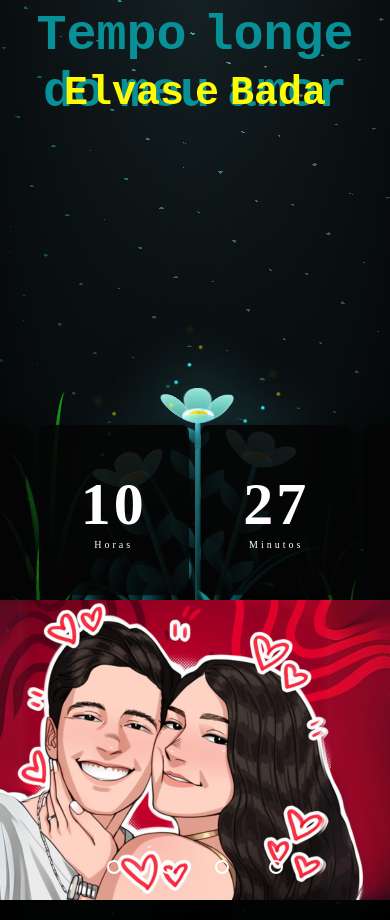
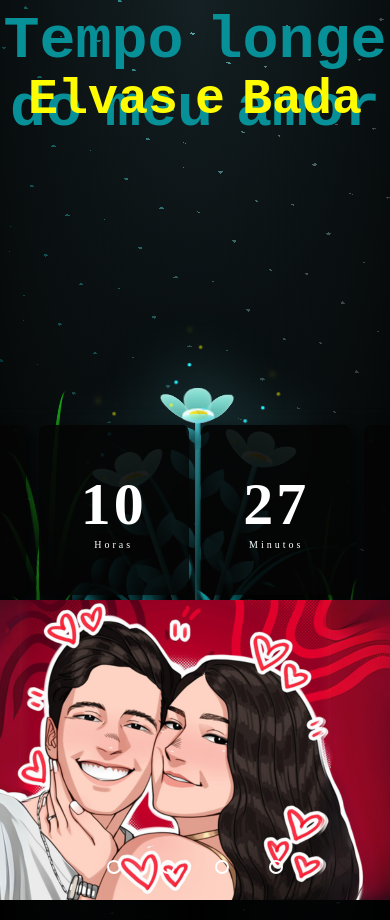
Before and after one commit to JoaoGElvas/flowerscountdown, a plain HTML site: page index.html in a window 390 px wide. Shown: the top 920 px of the page. Drawn offline with Linux system fonts and the light colour scheme.

Commit message:
[add] response

```diff
--- a/assets/style/main.css
+++ b/assets/style/main.css
@@ -44,6 +44,32 @@ body {
   color: #fffb00;
   font-size: 40px;
   z-index: 1;
+}
+
+@media (max-width: 480px) {
+  .tituloContador{
+    font-family: 'Courier New', Courier, monospace;
+    word-spacing: -13px;
+    top: 0;
+    position: absolute;
+    text-align: center;
+    margin-top: 7px;
+    color: #079097;
+    font-size: 60px;
+    z-index: 1;
+  }
+
+  .subTituloContador{
+    font-family: 'Courier New', Courier, monospace;
+    word-spacing: -13px;
+    top: 7%;
+    position: absolute;
+    text-align: center;
+    margin-top: 7px;
+    color: #fffb00;
+    font-size: 50px;
+    z-index: 1;
+  }
 }
 
 .relogio {
--- a/index.html
+++ b/index.html
@@ -4,7 +4,7 @@
   <head>
     <meta charset="UTF-8">
     <meta http-equiv="X-UA-Compatible" content="IE=edge">
-    <meta name="viweport" content="width=device-width, initial-scale=1.0">
+    <meta name="viewport" content="width=device-width, user-scalable=yes, initial-scale=1.0, maximum-scale=10, minimum-scale=1.0">
     <title >Tempo longe do meu amor</title>
     <link rel="stylesheet" href="assets\style\main.css">
   </head>
```
